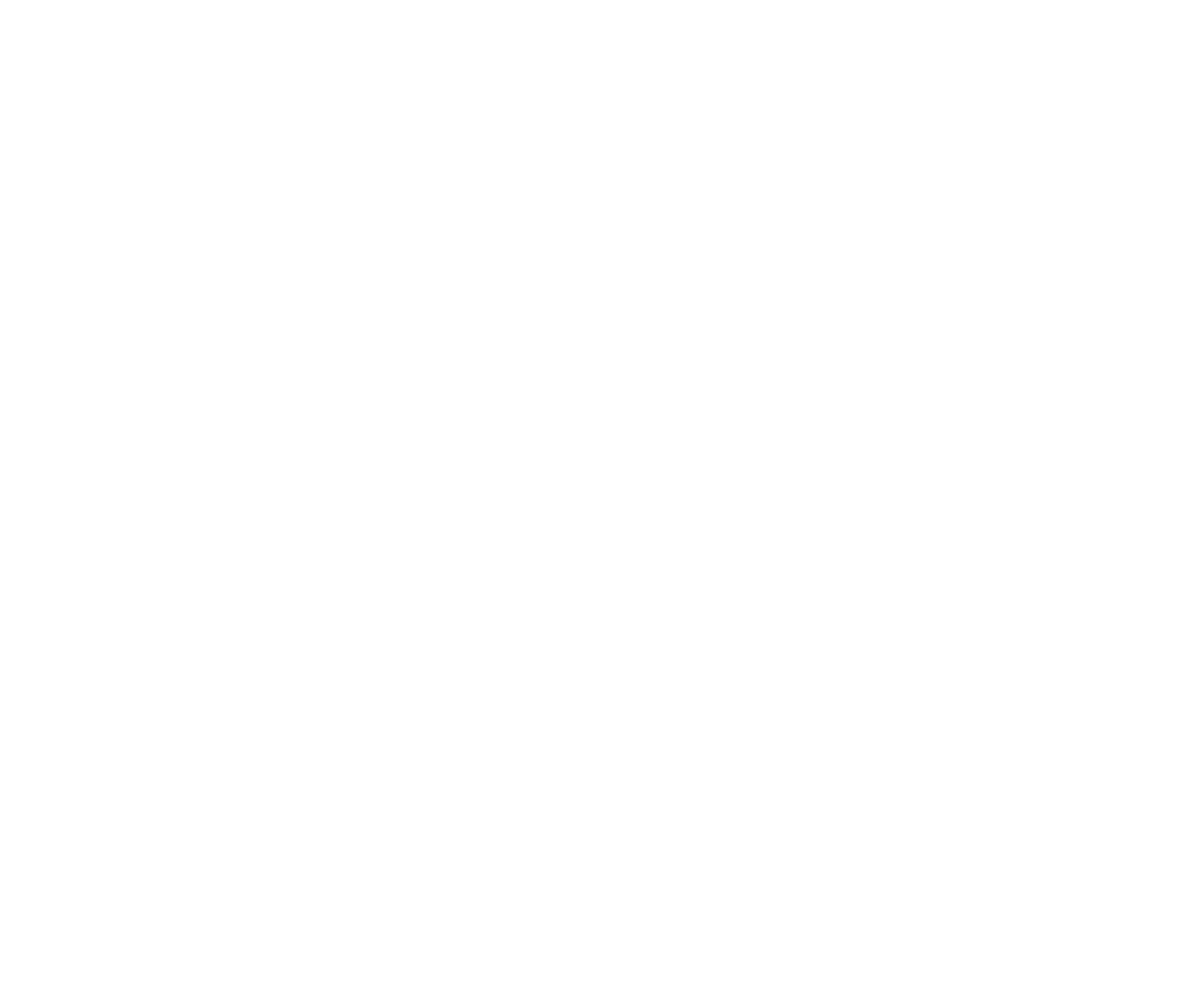
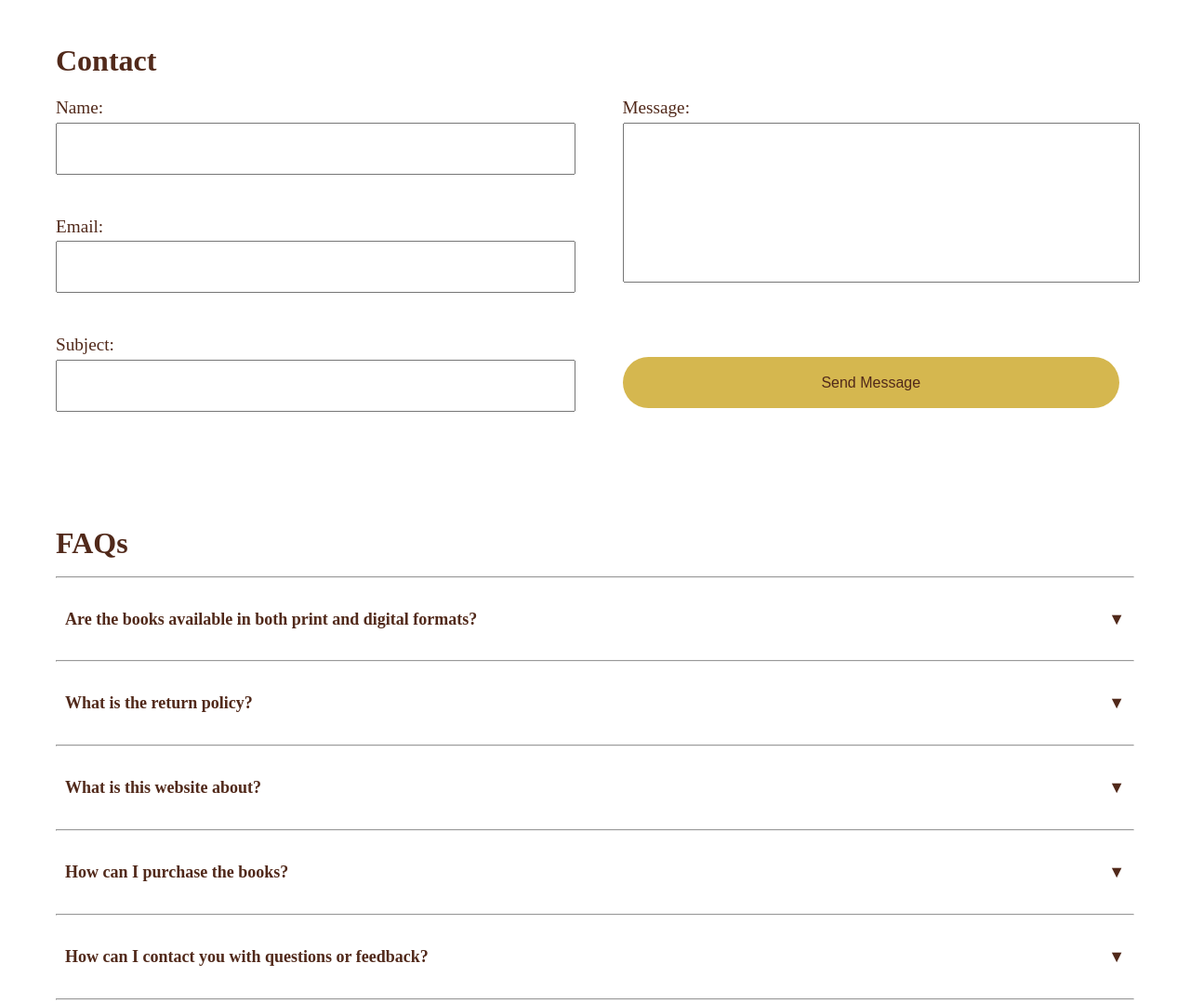
Before and after one commit to rhyt0002/Talecraft, a plain HTML site: page contact.html in a window 1280 px wide. Shown: the top 1079 px of the page at 93% size. Before the commit the page ends 800 px from the top, so only its background shows below. Drawn offline with Linux system fonts and the light colour scheme.

Commit message:
added contact page code

```diff
--- a/contact.html
+++ b/contact.html
@@ -4,18 +4,73 @@
     <meta charset="UTF-8">
     <meta name="viewport" content="width=device-width, initial-scale=1.0">
     <title>Talecraft</title>
+    <link href="style.css" rel="stylesheet">
 </head>
 <body>
     <header>
-        <div class="wrapper"></div>
+    </header>
 
-    </header>
     <main>
-        <div class="wrapper"></div>
+        <div class="wrapper">
+            <div class="contact-container">
+                <h1>Contact</h1>
+                <div class="contact">
+                    <form>
+                        <div class="form-container">
+                            <div class="form-group">
+                                <label class="information-label" for="fullname">Name:</label><br>
+                                <input type="text" id="fullname" name="fullname" required><br><br>
+                                <label class="information-label" for="email">Email:</label><br>
+                                <input type="email" id="email" name="email" required><br><br>
+                                <label class="information-label" for="subject">Subject:</label><br>
+                                <input type="text" id="subject" name="subject" required><br><br>
+                            </div>
+                            <div class="form-group">
+                                <label class="information-label" for="message">Message:</label><br>
+                                <textarea id="message" class="message-text" cols="50" rows="10" aria-label="Message" required></textarea><br><br>
+                                <button class="send-button" type="submit" role="button">Send Message</button>
+                            </div>
+                        </div>
+                    </form>
+                </div>
+            </div>
+
+            <div class="faq-container">
+                <h1>FAQs</h1>
+                <hr>
+                <div class="faq">
+                    <h3>Are the books available in both print and digital formats? <span>&#9660;</span></h3>
+                    <p>The books are available through Kindle Direct, therefore you have the option to choose either a printed version or an eBook.</p>
+                </div>
+                <hr>
+                <div class="faq">
+                    <h3>What is the return policy? <span>&#9660;</span></h3>
+                    <p>All return policies are handled by Amazon. Please refer to Amazon’s return policy for returning purchased books.</p>
+                </div>
+                <hr>
+                <div class="faq">
+                    <h3>What is this website about? <span>&#9660;</span></h3>
+                    <p>This website features books such as “All Cleared Up”. The books are available for purchase through Amazon.</p>
+                </div>
+                <hr>
+                <div class="faq">
+                    <h3>How can I purchase the books? <span>&#9660;</span></h3>
+                    <p>You can purchase the books by clicking on “Buy Now” on the book's page, which will direct you to Amazon.</p>
+                </div>
+                <hr>
+                <div class="faq">
+                    <h3>How can I contact you with questions or feedback? <span>&#9660;</span></h3>
+                    <p>You can reach out through the contact form or connect with me on social media for any inquiries or feedback.</p>
+                </div>
+                <hr>
+                <div class="faq">
+                    <h3>How can I stay updated on new releases? <span>&#9660;</span></h3>
+                    <p>Follow me on social media to get the latest updates on new releases.</p>
+                </div>
+            </div>
+        </div>
     </main>
 
-    <footer>
-        <div class="wrapper"></div>
-    </footer>
+    <script src="index.js"></script>
 </body>
 </html>
--- a/index.js
+++ b/index.js
@@ -0,0 +1,12 @@
+document.querySelectorAll('.faq h3').forEach(faq => {
+    faq.addEventListener('click', () => {
+        const answer = faq.nextElementSibling;
+        const parentFaq = faq.parentElement;
+        const arrow = faq.querySelector('span');
+
+        answer.style.display = answer.style.display === 'block' ? 'none' : 'block';
+
+        parentFaq.classList.toggle('open');
+        arrow.innerHTML = answer.style.display === 'block' ? '&#9650;' : '&#9660;';
+    });
+});
--- a/style.css
+++ b/style.css
@@ -0,0 +1,183 @@
+/* Basic styles */
+body {
+    margin: 0;
+    padding: 0;
+    font-family: 'Times New Roman', Times, serif;
+    line-height: 1.6;
+    color: #51291A;
+    background-color: #ffffff;
+    font-size: 1.2rem;
+}
+
+/* Wrapper */
+.wrapper {
+    max-width: 1200px;
+    margin: 0 auto;
+    padding: 0 20px;
+}
+
+/* Main Content */
+main h1 {
+    font-size: 2rem;
+    color: #51291A;
+    margin-top: 20px;
+    margin-bottom: 10px;
+}
+
+main p {
+    margin-bottom: 20px;
+    color: #51291A;
+}
+
+.contact-container, .faq-container {
+    max-width: 1200px;
+    margin: 0 auto;
+    padding: 20px;
+    min-height: 500px;
+    text-align: left;
+    box-sizing: border-box;
+    color: #51291A;
+}
+
+.contact-container h1, .faq-container h1 {
+    text-align: left;
+    width: 100%;
+    color: #51291A;
+}
+
+.contact form {
+    width: 100%;
+    box-sizing: border-box;
+    padding-right: 1rem;
+}
+
+.contact form .form-container {
+    display: flex;
+    flex-wrap: wrap;
+    justify-content: space-between;
+    box-sizing: border-box;
+    flex-direction: column;
+    align-items: stretch;
+    color: #51291A;
+}
+
+.contact form .form-group {
+    flex: 1;
+    margin-right: 0;
+    margin-bottom: 15px;
+    width: 100%;
+    color: #51291A;
+}
+
+.contact form input,
+.contact form textarea {
+    width: 100%;
+    padding: 10px;
+    margin-bottom: 10px;
+    font-size: 14px;
+    color: #51291A;
+}
+
+.contact form input[type="text"],
+.contact form input[type="email"] {
+    height: 32px;
+    color: #51291A;
+}
+
+.contact form textarea {
+    resize: none;
+    height: 150px;
+    color: #51291A;
+}
+
+.contact form button {
+    display: block;
+    background: #D5B74F;
+    color: #51291A;
+    margin: 30px 0 0 0;
+    border: none;
+    border-radius: 30px;
+    text-align: center;
+    width: 100%;
+    height: 55px;
+    font-size: 16px;
+    box-sizing: border-box;
+}
+
+.faq {
+    margin: 20px 0;
+    color: #51291A;
+}
+
+.faq h3 {
+    display: flex;
+    justify-content: space-between;
+    align-items: center;
+    color: #51291A;
+    padding: 10px;
+    cursor: pointer;
+    border-radius: 5px;
+    font-size: 18px;
+}
+
+.faq p {
+    display: none;
+    margin: 0;
+    padding: 10px;
+    font-size: 14px;
+    color: #51291A;
+}
+
+.faq.open h3 span {
+    transform: rotate(360deg);
+    color: #51291A;
+}
+
+@media (min-width: 768px) {
+    .wrapper {
+        max-width: 100%;
+        padding: 0 2rem;
+    }
+
+    .contact-container {
+        box-sizing: border-box;
+        width: 100%;
+        color: #51291A;
+    }
+
+    .contact-container,
+    .faq-container {
+        max-width: 1200px;
+        padding: 20px;
+        width: 100%;
+        min-height: 500px;
+        color: #51291A;
+    }
+
+    .contact-container,
+    .faq-container {
+        padding-left: 20px;
+        padding-right: 20px;
+    }
+
+    h1 {
+        font-size: 50px;
+        color: #51291A;
+    }
+
+    .contact form .form-container {
+        flex-direction: row;
+        align-items: flex-start;
+        color: #51291A;
+    }
+
+    .contact form .form-group {
+        margin-right: 75px;
+        color: #51291A;
+    }
+
+    .contact form .form-group:last-child {
+        margin-right: 0;
+        color: #51291A;
+    }
+}
```
